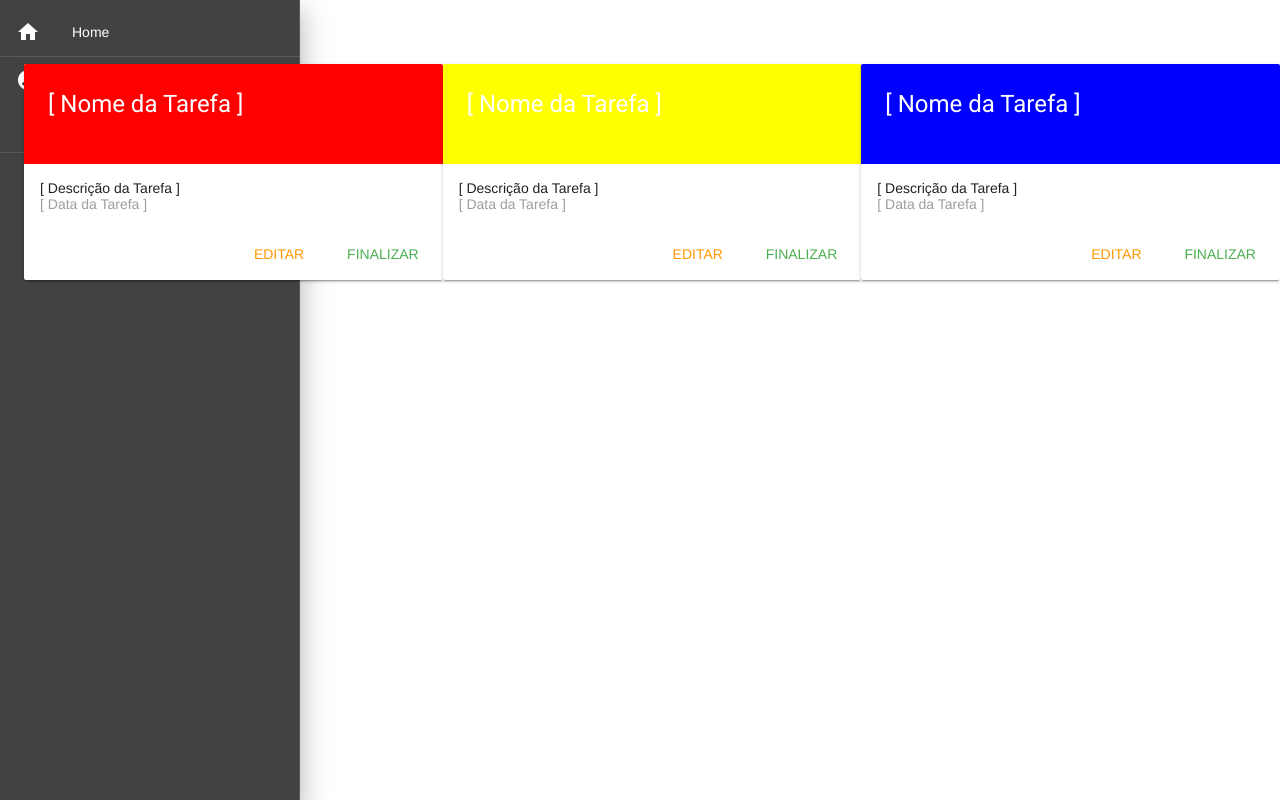
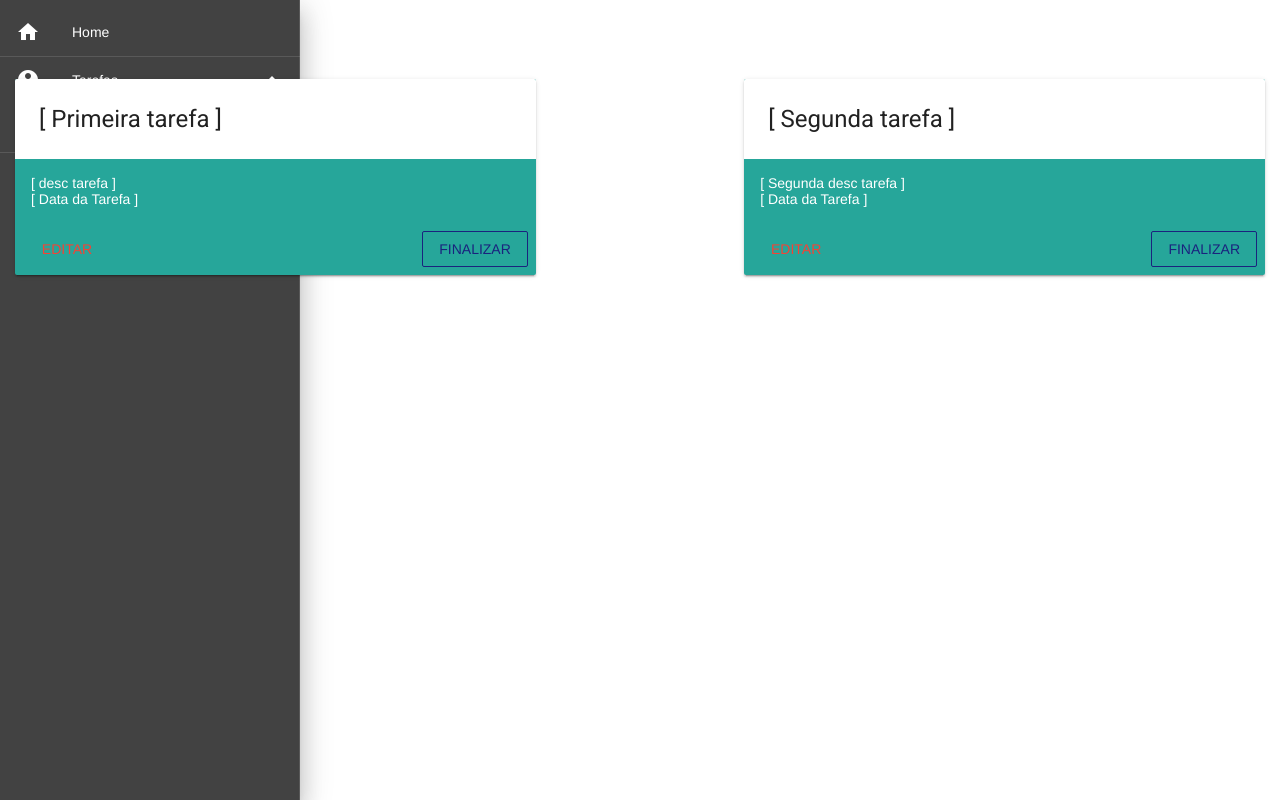
Before and after one commit to MarcoAntonioBorges/todo-list, a Vue app in the folder _00 Meus Aquivos/myApp/myProjectApp/: page /lista in a window 1280 px wide. Built offline with nearby package versions, Linux system fonts and the light colour scheme.

Commit message:
Criando a pagina de Listar tarefas

```diff
--- a/_00 Meus Aquivos/myApp/myProjectApp/src/components/ListarTarefas.vue
+++ b/_00 Meus Aquivos/myApp/myProjectApp/src/components/ListarTarefas.vue
@@ -1,79 +1,40 @@
 <template>
-  <v-layout xs12 sm6 md12 row wrap align-start justify-around class="ml-4">
-        <v-flex xs12 md4 class="mb-4">
-            <v-card>
-                <div class="white--text" style="height:100px; background-color: red;">
+  <v-layout xs12 sm6 md12 row wrap style="padding:15px; justify-content: space-between; align-items: flex-start; align-content: flex-start">
+    <v-flex xs12 md5 class="mb-5" v-for="tarefa in tarefas" :key="tarefa.id">
+      <v-card color="teal lighten-1">
+        <div class="dark--text" style="background-color: white;">
           <v-container fill-height fluid>
             <v-layout fill-height>
               <v-flex xs12 align-end flexbox>
-                                <span class="headline">[ Nome da Tarefa ]</span>
+                <span class="headline">[ {{ tarefa.nomeTarefa }} ]</span>
               </v-flex>
             </v-layout>
           </v-container>
         </div>
         <v-card-title>
-                    <div>
-                        <span>[ Descrição da Tarefa ]</span>
+          <div class="white--text">
+            <span>[ {{ tarefa.descTarefa }} ]</span>
             <br>
-                        <span class="grey--text">[ Data da Tarefa ]</span>
+            <span>[ Data da Tarefa ]</span>
           </div>
         </v-card-title>
         <v-card-actions>
+          <v-btn flat color="red">Editar</v-btn>
           <v-spacer></v-spacer>
-                    <v-btn flat color="orange">Editar</v-btn>
-                    <v-btn flat color="green">Finalizar</v-btn>
-                </v-card-actions>
-            </v-card>
-        </v-flex>
-        <v-flex xs12 md4 class="mb-4">
-            <v-card>
-                <div class="white--text" style="height:100px; background-color: yellow;">
-                    <v-container fill-height fluid>
-                        <v-layout fill-height>
-                            <v-flex xs12 align-end flexbox>
-                                <span class="headline">[ Nome da Tarefa ]</span>
-                            </v-flex>
-                        </v-layout>
-                    </v-container>
-                </div>
-                <v-card-title>
-                    <div>
-                        <span>[ Descrição da Tarefa ]</span>
-                        <br>
-                        <span class="grey--text">[ Data da Tarefa ]</span>
-                    </div>
-                </v-card-title>
-                <v-card-actions>
-                    <v-spacer></v-spacer>
-                    <v-btn flat color="orange">Editar</v-btn>
-                    <v-btn flat color="green">Finalizar</v-btn>
-                </v-card-actions>
-            </v-card>
-        </v-flex>
-        <v-flex xs12 md4 class="mb-4">
-            <v-card>
-                <div class="white--text" style="height:100px; background-color: blue;">
-                    <v-container fill-height fluid>
-                        <v-layout fill-height>
-                            <v-flex xs12 align-end flexbox>
-                                <span class="headline">[ Nome da Tarefa ]</span>
-                            </v-flex>
-                        </v-layout>
-                    </v-container>
-                </div>
-                <v-card-title>
-                    <div>
-                        <span>[ Descrição da Tarefa ]</span>
-                        <br>
-                        <span class="grey--text">[ Data da Tarefa ]</span>
-                    </div>
-                </v-card-title>
-                <v-card-actions>
-                    <v-spacer></v-spacer>
-                    <v-btn flat color="orange">Editar</v-btn>
-                    <v-btn flat color="green">Finalizar</v-btn>
+          <v-btn color="indigo darken-4" outline>Finalizar</v-btn>
         </v-card-actions>
       </v-card>
     </v-flex>
   </v-layout>
 </template>
+
+<script>
+export default {
+  data: () => ({
+    tarefas: [
+      {id: 1, nomeTarefa: 'Primeira tarefa', descTarefa: 'desc tarefa', style: 'height: 100px; background-color: blue'},
+      {id: 2, nomeTarefa: 'Segunda tarefa', descTarefa: 'Segunda desc tarefa', style: 'height: 100px; background-color: yellow'}
+    ]
+  })
+}
+</script>
```
Lines whose indentation alone changed are shown as unchanged.
